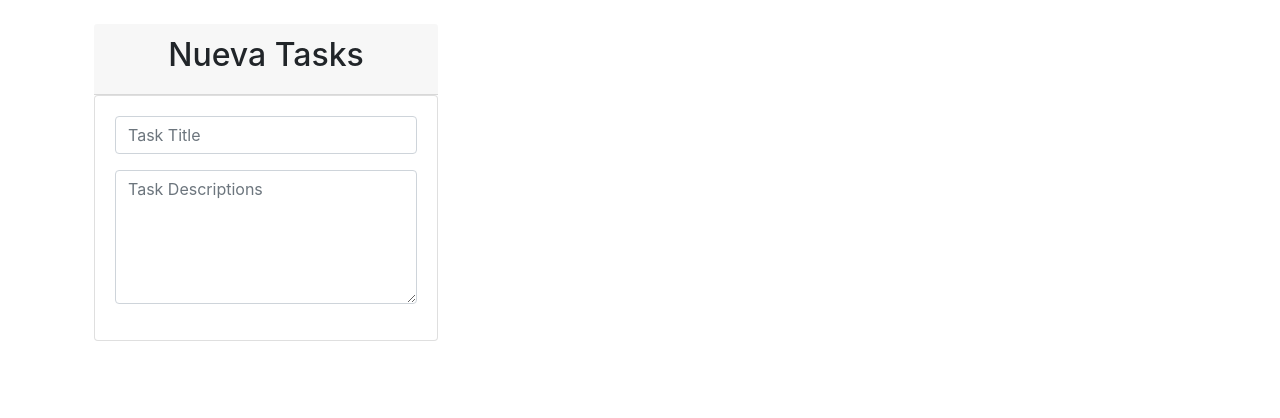
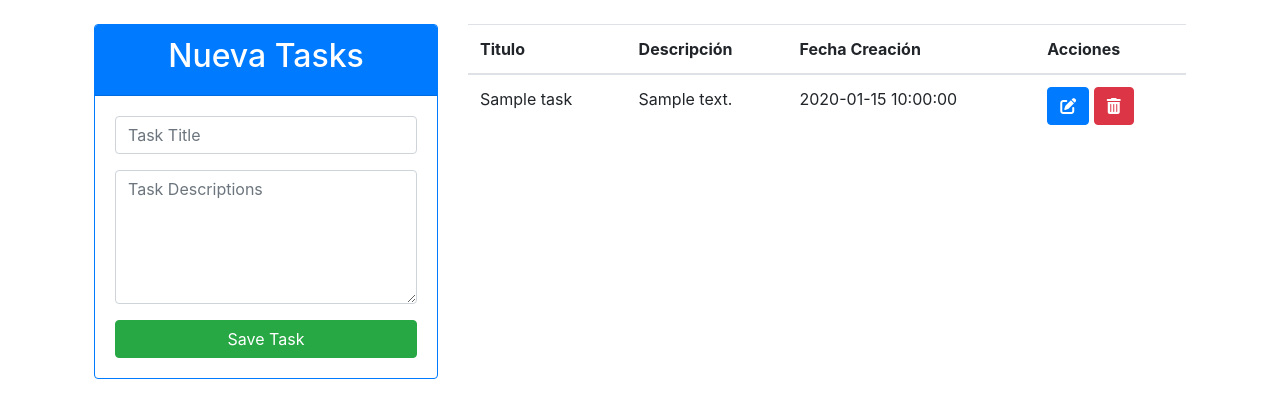
Before and after one commit to drakonc/php_crud, a PHP site: page / in a window 1280 px wide. Shown: the part 56-474 px from the top of the page. Run offline with PHP 8.4, Linux system fonts and the light colour scheme; tables that the repository leaves empty hold one stand-in row (values such as "Sample post"); some libraries are stand-ins or nearby versions.

Commit message:
Añadiendo datos

```diff
--- a/db.php
+++ b/db.php
@@ -1,3 +1,6 @@
 <?php
+
+    session_start();
+
     $conn = mysqli_connect('localhost','root','Passw0rd!!','php_mysql_crud');
 ?>
--- a/delete_task.php
+++ b/delete_task.php
@@ -0,0 +1,4 @@
+<?php
+    echo $_GET['id'];
+
+?>
--- a/edit_task.php
+++ b/edit_task.php
@@ -0,0 +1,4 @@
+<?php
+    echo $_GET['id'];
+
+?>
--- a/includes/header.php
+++ b/includes/header.php
@@ -5,6 +5,7 @@
     <meta name="viewport" content="width=device-width, initial-scale=1.0">
     <meta http-equiv="X-UA-Compatible" content="ie=edge">
     <link rel="stylesheet" href="https://stackpath.bootstrapcdn.com/bootstrap/4.4.1/css/bootstrap.min.css" integrity="sha384-Vkoo8x4CGsO3+Hhxv8T/Q5PaXtkKtu6ug5TOeNV6gBiFeWPGFN9MuhOf23Q9Ifjh" crossorigin="anonymous">
+    <script src="https://kit.fontawesome.com/d71b6f5034.js" crossorigin="anonymous"></script>
     <title>Php Mysql Crud</title>
 </head>
 <body>
--- a/index.php
+++ b/index.php
@@ -4,21 +4,63 @@
 <div class="container p-4">
     <div class="row">
         <div class="col-md-4">
-            <div class="card-header text-center">
+            <?php if(isset($_SESSION['message'])) {?>
+                <div class="alert alert-<?= $_SESSION['message_type'];?> alert-dismissible fade show" role="alert">
+                    <?= $_SESSION['message'];?>
+                    <button type="button" class="close" data-dismiss="alert" aria-label="Close">
+                        <span aria-hidden="true">&times;</span>
+                    </button>
+                </div>
+            <?php session_unset(); }?>
+            <div class="card border border-primary">
+                <div class="card-header text-center bg-primary text-white">
                     <h2>Nueva Tasks</h2>
                 </div>
-            <div class="card card-body">
-                <form action="">
+                <div class="card-body">
+                    <form action="save_task.php" method="POST">
                         <div class="form-group">
                             <input type="text" name="title" class="form-control" placeholder="Task Title">
                         </div>
                         <div class="form-group">
-                        <textarea name="descriptions" rows="5" class="form-control" placeholder="Task Descriptions"></textarea>
+                            <textarea name="description" rows="5" class="form-control" placeholder="Task Descriptions"></textarea>
                         </div>
+                        <input type="submit" class="btn btn-success btn-block" name="save_task" value="Save Task">
                     </form>
                 </div>
             </div>
-        <div class="col-md-8"></div>
+        </div>
+        <div class="col-md-8">
+                <table class="table table-hover">
+                    <thead>
+                        <tr>
+                            <th>Titulo</th>
+                            <th>Descripción</th>
+                            <th>Fecha Creación</th>
+                            <th>Acciones</th>
+                        </tr>
+                    </thead>
+                    <tbody>
+                        <?php
+                            $query = "SELECT * FROM task ORDER BY id";
+                            $result_tasks = mysqli_query($conn,$query);
+
+                            while($row = mysqli_fetch_array($result_tasks)){ ?>
+                            <tr>
+                                <td><?= $row['title']; ?></td>
+                                <td><?= $row['descriptions']; ?></td>
+                                <td><?= $row['create_at']; ?></td>
+                                <td>
+                                    <a href="edit_task.php?id=<?= $row['id'];?>" class="btn btn-primary"><i class="fas fa-edit"></i></a>
+                                    <a href="delete_task.php?id=<?= $row['id'];?>" class="btn btn-danger"><i class="fas fa-trash-alt"></i></a>
+                                </td>
+                            </tr>
+
+                        <?php } ?>
+
+
+                    </tbody>
+                </table>
+        </div>
     </div>
 </div>
 
```
Also changed, not shown: save_task.php (+29 -0 lines). Lines whose indentation alone changed are shown as unchanged.
